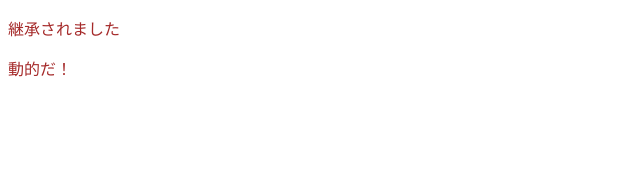
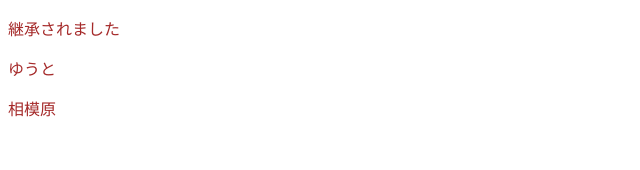
Before and after one commit to guchondayo/handsOn-vueCLI, a Vue app: page / in a window 1280 px wide. Shown: the top 170 px of the page, without its empty margins (0-640 px from the left). Built offline with nearby package versions, Linux system fonts and the light colour scheme.

Commit message:
オブジェクトを使おう

```diff
--- a/src/App.vue
+++ b/src/App.vue
@@ -14,7 +14,7 @@ import HeaderComponents from "./components/HeaderComponents.vue"
 export default{
   data:function(){
     return {
-      checkName:"動的だ！",
+      checkName:{name:"ゆうと",address:"相模原"},
     }
   },
   components: {
--- a/src/components/HeaderComponents.vue
+++ b/src/components/HeaderComponents.vue
@@ -1,7 +1,8 @@
 <template>
     <div>
         <p>継承されました</p>
-        <p>{{ name }}</p>
+        <p>{{ name.name }}</p>
+        <p>{{ name.address }}</p>
     </div>
 </template>
 <script>
```
